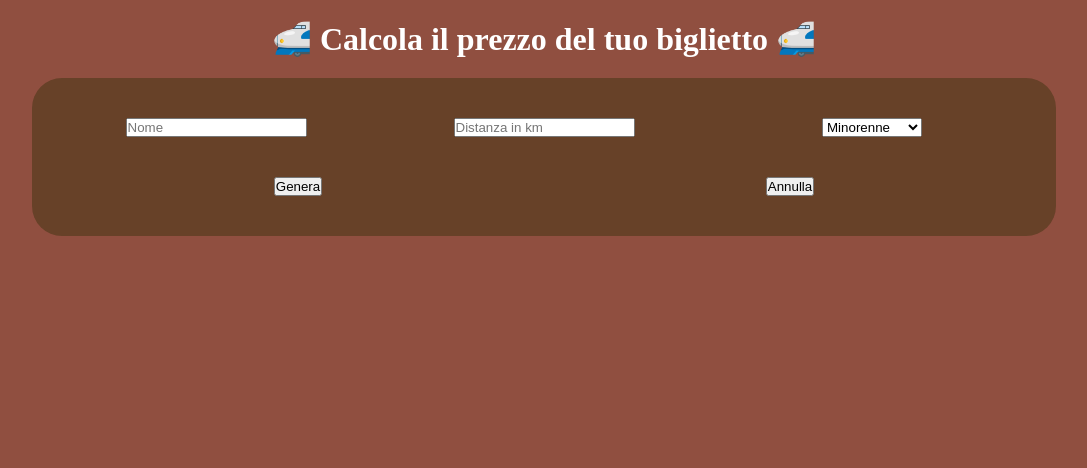
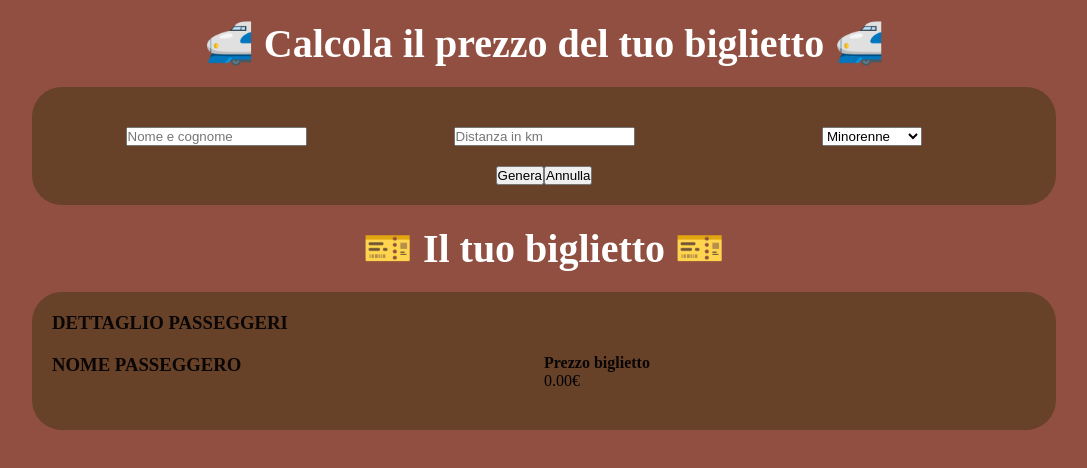
Before and after one commit to EsterDahri1/js-biglietto-treno-form, a plain HTML site: page index.html in a window 1280 px wide. Both pictures are taken after a click on the button "Genera". Shown: the whole page, without its empty margins (96-1183 px from the left). Drawn offline with Linux system fonts and the light colour scheme.

Commit message:
Print on page price

```diff
--- a/assets/css/style.css
+++ b/assets/css/style.css
@@ -29,6 +29,10 @@ body{
     padding: 20px 0;
 }
 
+.mt-50{
+    margin-top: 50px;
+}
+
 .d-flex{
     display: flex;
 }
@@ -49,6 +53,10 @@ body{
     display: flex;
 }
 
+.col-3{
+    width: calc(100% / 12 * 3);
+}
+
 .col-4{
     width: calc(100% / 12 * 4);
 }
@@ -57,19 +65,26 @@ body{
     width: calc(100% / 12 * 6);
 }
 
-.card{
-    background-color: var(--tr-brown);
-    border-radius: 30%;
-    padding: 20px;
+.col-8{
+    width: calc(100% / 12 * 8);
+}
+
+.uppercase{
+    text-transform: uppercase;
 }
 
 
 /*Main*/
-h1{
+h1, h2{
     color: var(--tr-white);
+    font-size: 40px;
 }
 
-#generateTicket{
+h3, h4{
+    color: var(--tr-black);
+}
+
+#generateTicket, #ticket{
     background-color: var(--tr-brown);
     padding: 20px;
     border-radius: 30px;
--- a/assets/js/main.js
+++ b/assets/js/main.js
@@ -59,6 +59,10 @@ generateBtn.addEventListener('click', function(){
     fullPrice = 0.21 * userKm;
     // console.log(fullPrice);
 
+    //stampo il nome del passeggero
+    let passengerName = userName.value;
+    console.log(passengerName);
+    document.querySelector('.passenger').innerHTML = passengerName;
 
     //prezzo scontato del 20%
     let passengerAge = userAge.value;
@@ -67,11 +71,14 @@ generateBtn.addEventListener('click', function(){
         totalMin = fullPrice - (fullPrice * 0.20);
         totalMin = totalMin.toFixed(2);
         console.log(totalMin);
+        document.querySelector('.final-price').innerHTML = `${totalMin}€`;
     }  else if (passengerAge == 'over65') {
         totalOver = fullPrice - (fullPrice * 0.40);
         totalOver = totalOver.toFixed(2);
         console.log(totalOver);
+        document.querySelector('.final-price').innerHTML = `${totalOver}€`;
     } else{
         console.log(fullPrice);
+        document.querySelector('.final-price').innerHTML = `${fullPrice}€`;
     }
 })
--- a/index.html
+++ b/index.html
@@ -12,7 +12,7 @@
         <div id="generateTicket">
             <div class="row py-20">
                 <div class="col-4 d-flex justify-content-center">
-                    <input type="text" id="myName" placeholder="Nome">
+                    <input type="text" id="myName" placeholder="Nome e cognome">
                 </div>
                 <div class="col-4 d-flex justify-content-center">
                     <input type="number" id="myDistance" placeholder="Distanza in km">
@@ -27,17 +27,28 @@
                     </div>
                 </div>
             </div>
+            <div class="d-flex justify-content-center">
+                <button id="generate-btn">Genera</button>
+                <button id="reset-btn">Annulla</button>
+            </div>
+        </div>
+        <h2 class="py-20 text-align-center">
+            🎫 Il tuo biglietto 🎫
+        </h2>
+        <div id="ticket">
+            <h3 class="uppercase">dettaglio passeggeri</h3>
             <div class="row py-20">
-                <div class="col-6 d-flex justify-content-center">
-                    <button id="generate-btn">Genera</button>
+                <div class="col-6">
+                    <h3 class="uppercase">nome passeggero</h3>
+                    <div class="passenger"></div>
                 </div>
-                <div class="col-6 d-flex justify-content-center">
-                    <button id="reset-btn">Annulla</button>
+                <div class="col-6">
+                    <div class="col">
+                        <h4>Prezzo biglietto</h4>
+                        <div class="final-price"></div>
+                    </div>
                 </div>
             </div>
-        </div>
-        <div id="ticket">
-
         </div>
     </div>
 
```
